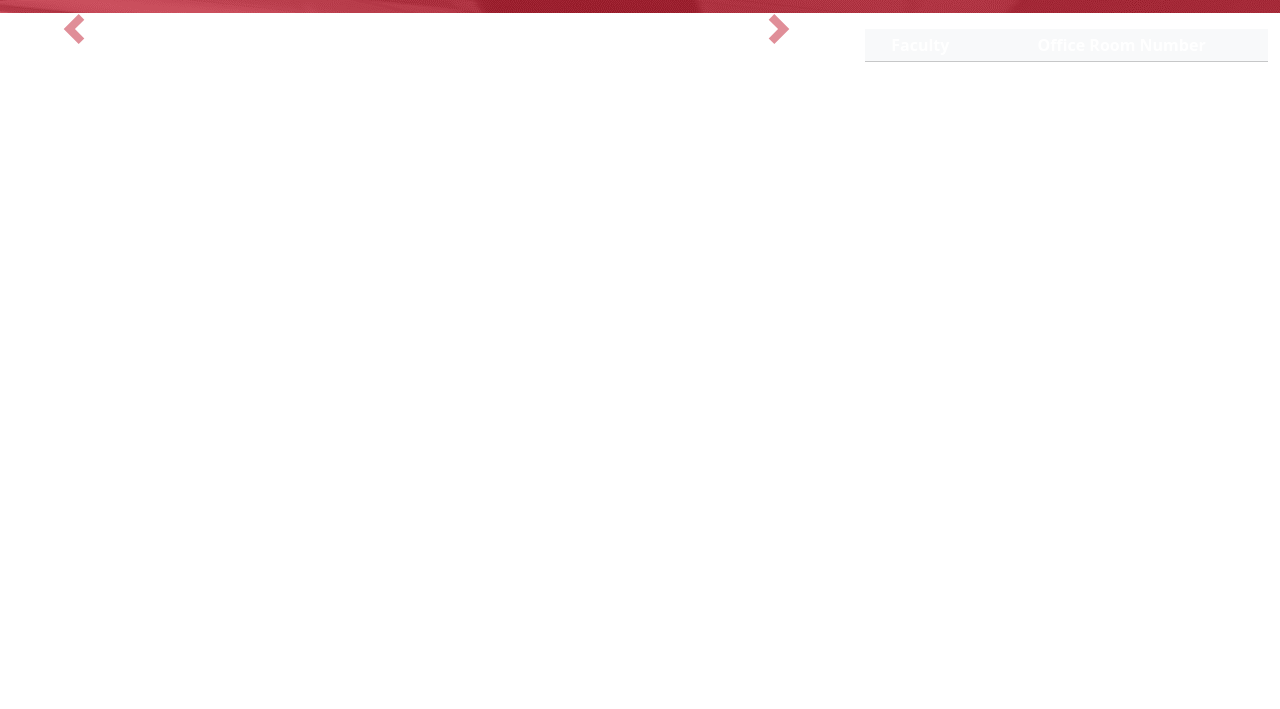
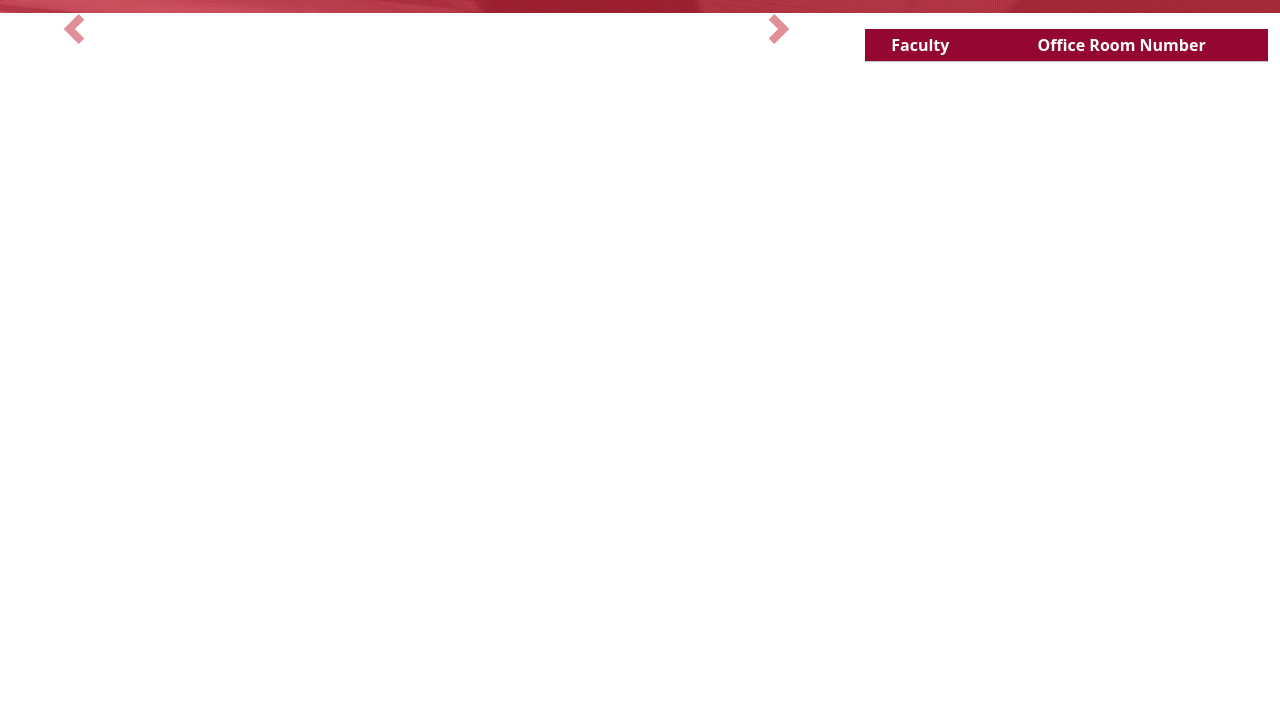
Before and after one commit to collink2451/ECAMS-Billboard-Static, a plain HTML site: page index.html in a window 1280 px wide. Shown: the part 91-800 px from the top of the page. Drawn offline with nearby package versions, Linux system fonts and the light colour scheme; no server answers.

Commit message:
Update table color

```diff
--- a/assets/styles.css
+++ b/assets/styles.css
@@ -54,19 +54,16 @@
   height: 48px;
 }
 
-.table {
-    background-color: var(--darkRed);
-}
-
 .table th {
-    color: var(--white);
+  color: var(--white);
+  background-color: var(--darkRed);
 }
 
 .table td {
-    background-color: var(--lightGrayBackground);
-    color: var(--black);
+  background-color: var(--lightGrayBackground);
+  color: var(--black);
 }
 
 .table td:hover {
-    background-color: var(--hoverGray);
+  background-color: var(--hoverGray);
 }
```
